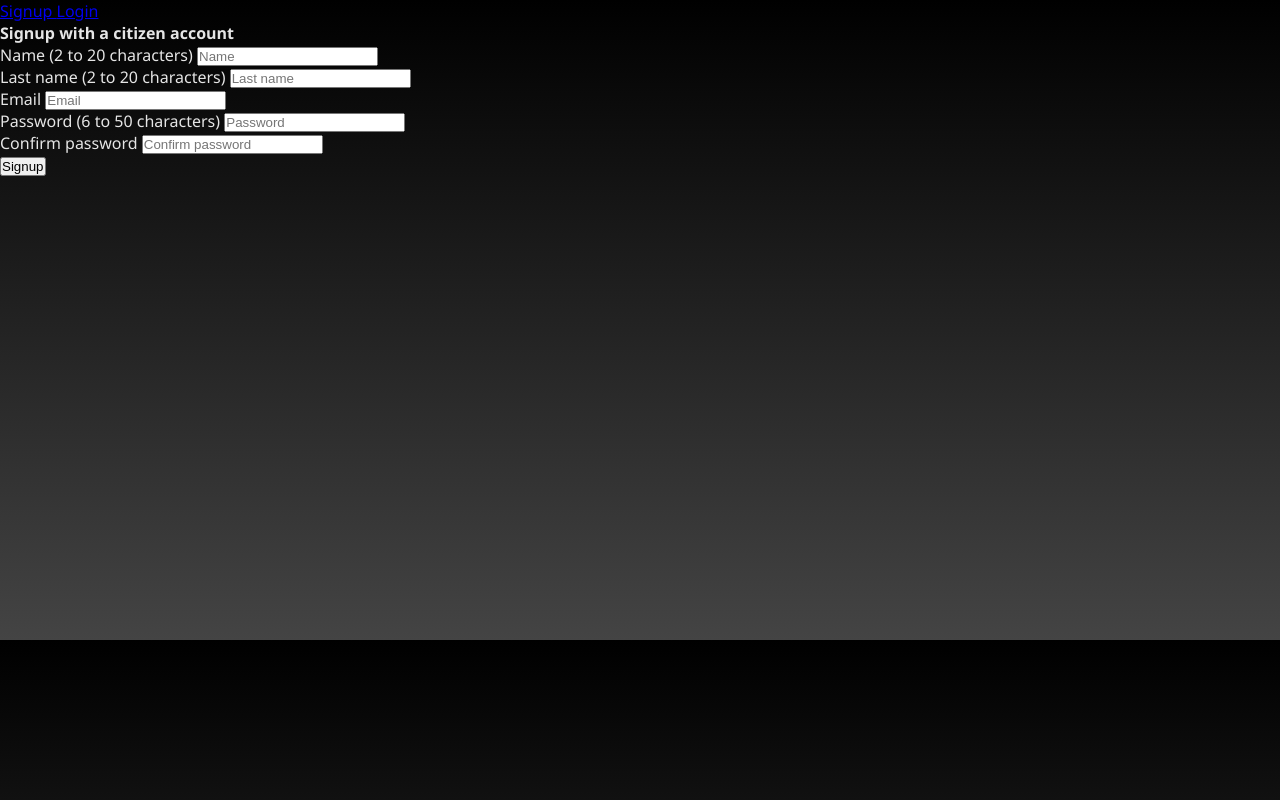
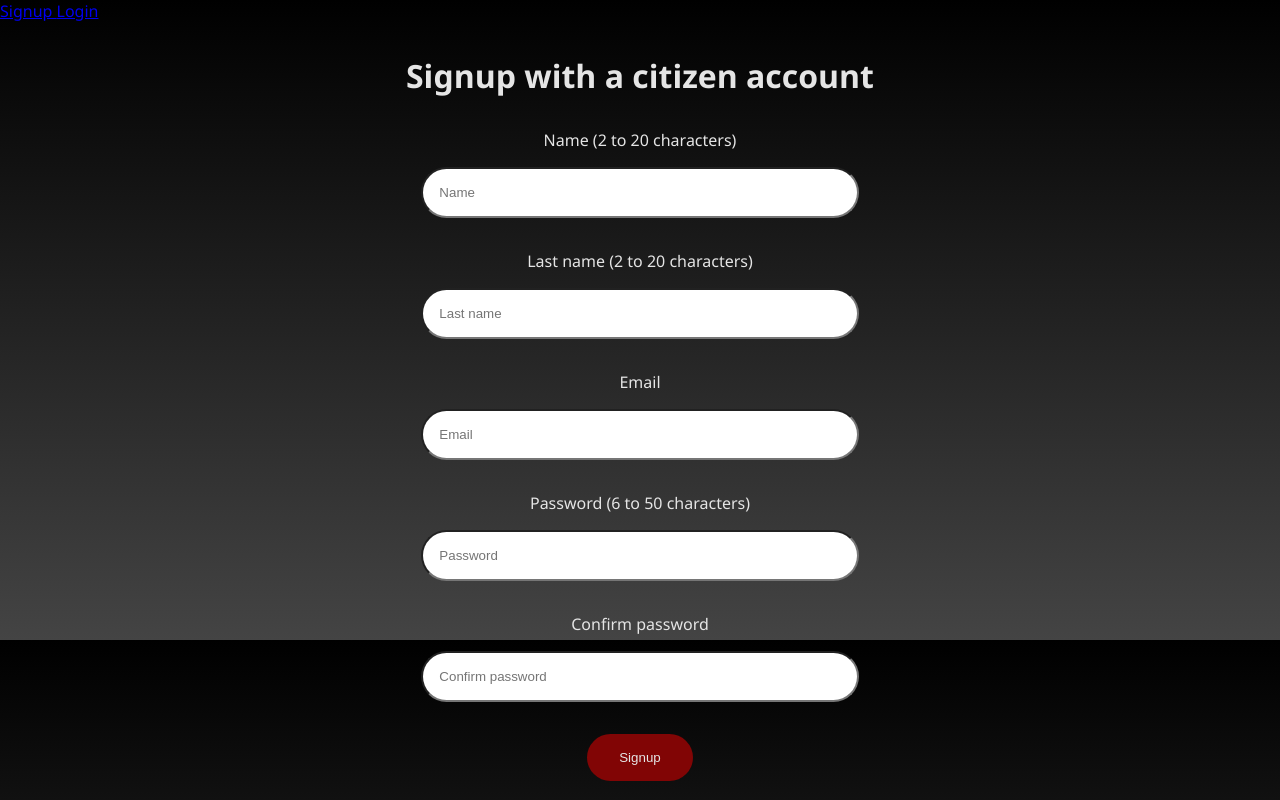
Before and after one commit to mari78f9/web-security-exam, a PHP site: page /user/signup in a window 1280 px wide. Run offline with PHP 8.4, Linux system fonts and the light colour scheme; a stand-in replaces the project's code that opens the database connection.

Commit message:
styling login/signup

```diff
--- a/css/signup.css
+++ b/css/signup.css
@@ -0,0 +1,90 @@
+/* //////////////////////////////////////////////////////////////////////// */
+
+/* signup  */
+
+#signup-header {
+    font-size: 2rem;
+    padding-top: 2rem;
+    width: 100vw;
+    text-align: center;
+}
+
+#signupForm {
+    width: 100vw;
+    text-align: center;
+}
+
+#signupForm label {
+    padding-bottom: 1rem;
+}
+
+#signupForm input {
+    padding: 1rem;
+    border-radius: 35px;
+    width: 33%;
+}
+
+.form-signup-grid {
+    display: flex;
+    flex-direction: column;
+    align-items: center;
+    margin: 2rem;
+}
+
+
+#signup-btn {
+    width: auto;
+    padding: 1rem 2rem;
+    margin: auto;
+    text-align: center;
+    border-radius: 36px;
+    border: none;
+    background-color: var(--colorRedSecondary);
+    color: var(--colorLightMain);
+}
+
+
+
+/* //////////////////////////////////////////////////////////////////////// */
+
+/* login  */
+
+#login-header {
+    font-size: 2rem;
+    padding-top: 2rem;
+    width: 100vw;
+    text-align: center;
+}
+
+#loginForm {
+    text-align: center;
+}
+
+#loginForm label {
+    padding-bottom: 1rem;
+}
+
+#loginForm input {
+    padding: 1rem;
+    border-radius: 35px;
+    width: 33%;
+}
+
+.form-login-grid {
+    display: flex;
+    flex-direction: column;
+    align-items: center;
+    margin: 2rem;
+}
+
+
+#login-btn {
+    width: auto !important;
+    padding: 1rem 2rem !important;
+    margin: auto;
+    text-align: center;
+    border-radius: 36px;
+    border: none;
+    background-color: var(--colorRedSecondary);
+    color: var(--colorLightMain);
+}
--- a/views/login.php
+++ b/views/login.php
@@ -17,7 +17,7 @@ require_once __DIR__ . '/../_.php';
 
     <div id="loginForm" class="login">
 
-        <h4 class="header-form">Login</h4>
+        <h4 class="header-form" id="login-header">Login</h4>
 
         <form class="login-form" method="post" onsubmit="validate(login); return false">
 
--- a/views/signup.php
+++ b/views/signup.php
@@ -12,7 +12,7 @@ require_once __DIR__ . '/../_.php';
 <main class="form">
 
     <div id="signupForm" class="signup">
-        <h4 class="header-form">Signup with a citizen account</h4>
+        <h4 class="header-form" id="signup-header">Signup with a citizen account</h4>
         <form class="signup-form" onsubmit="validate(signup); return false">
 
             <div id="name" class="form-signup-grid">
```
